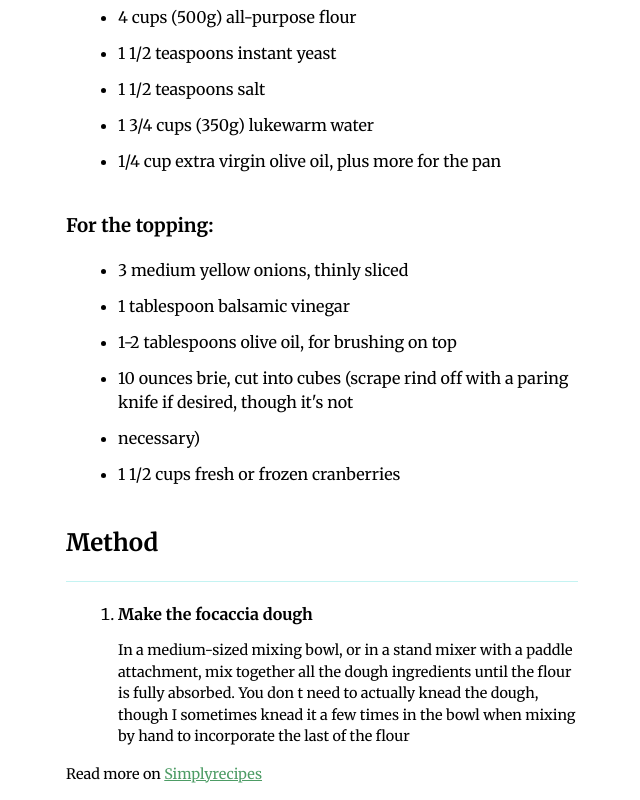
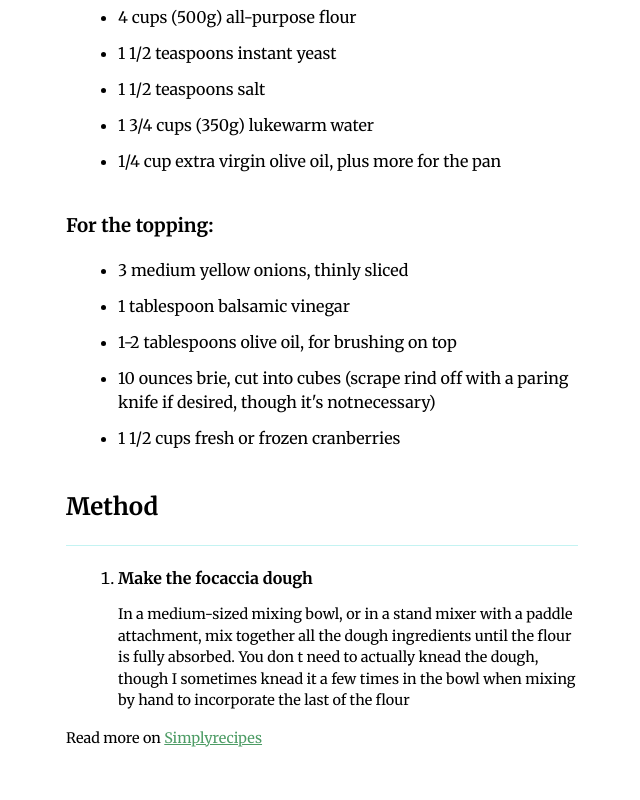
Before and after one commit to lorenz1974/U1-W1-D3, a plain HTML site: page index.html in a window 1280 px wide. Shown: the part 1090-1890 px from the top of the page, without its empty margins (318-958 px from the left). After the commit the page ends 1854 px from the top, so only its background shows below. Drawn offline with Linux system fonts and the light colour scheme.

Commit message:
Other fixes

```diff
--- a/index.html
+++ b/index.html
@@ -4,7 +4,7 @@
 <head>
     <meta charset="UTF-8" />
     <meta name="viewport" content="width=device-width, initial-scale=1.0" />
-    <title>Selettori</title>
+    <title>Focaccia with Caramelized Onions, Cranberries, and Brie</title>
     <link rel="preconnect" href="https://fonts.googleapis.com">
     <link rel="preconnect" href="https://fonts.gstatic.com" crossorigin>
     <link
@@ -29,8 +29,7 @@
             <h1>Focaccia with Caramelized Onions, Cranberries, and Brie</h1>
             <p>Focaccia with Caramelized Onions, Cranberries, and Brie
                 Wow your taste buds with this festive focaccia appetizer topped with sweet caramelized onions, tart
-                cranberries, and
-                creamy brie. It will become your new favorite holiday starter!</p>
+                cranberries, and creamy brie. It will become your new favorite holiday starter!</p>
             <img id="featuredImage" src="./assets/img/focaccia.png"
                 alt="Focaccia with Caramelized Onions, Cranberries, and Brie" />
             <p id="imageCapition" class="grigio">Image: Sally Vargas</p>
@@ -53,11 +52,9 @@
                     <li>3 medium yellow onions, thinly sliced</li>
                     <li>1 tablespoon balsamic vinegar</li>
                     <li>1-2 tablespoons olive oil, for brushing on top</li>
-                    <li>10 ounces brie, cut into cubes (scrape rind off with a paring knife if desired, though it's not
-                    </li>
-                    <li>necessary)</li>
+                    <li>10 ounces brie, cut into cubes (scrape rind off with a paring knife if desired, though it's
+                        notnecessary)</li>
                     <li>1 1/2 cups fresh or frozen cranberries</li>
-                    </li>
                 </ul>
                 <h2>Method</h2>
                 <ol>
```
Also changed, not shown: myMockup.jpg.
